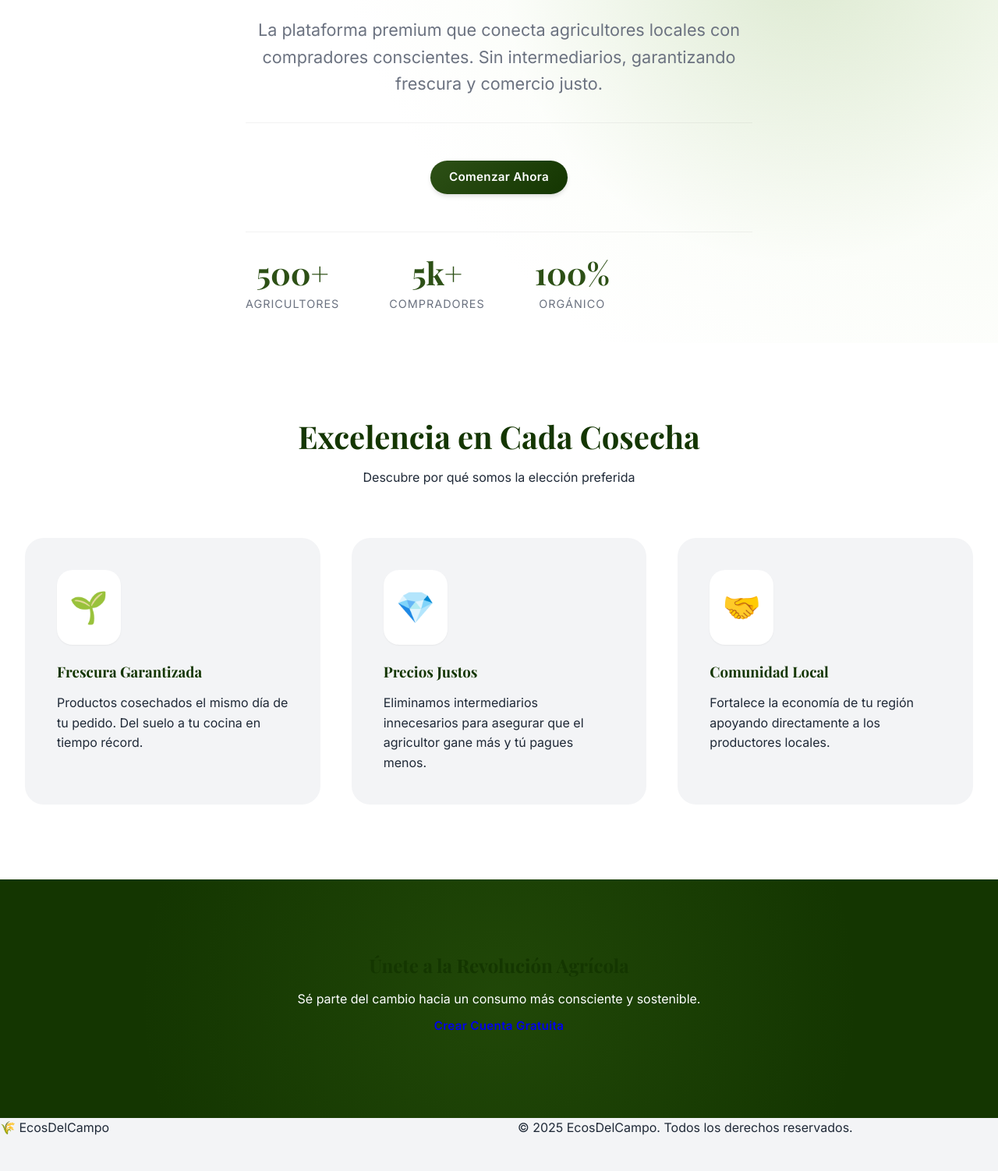
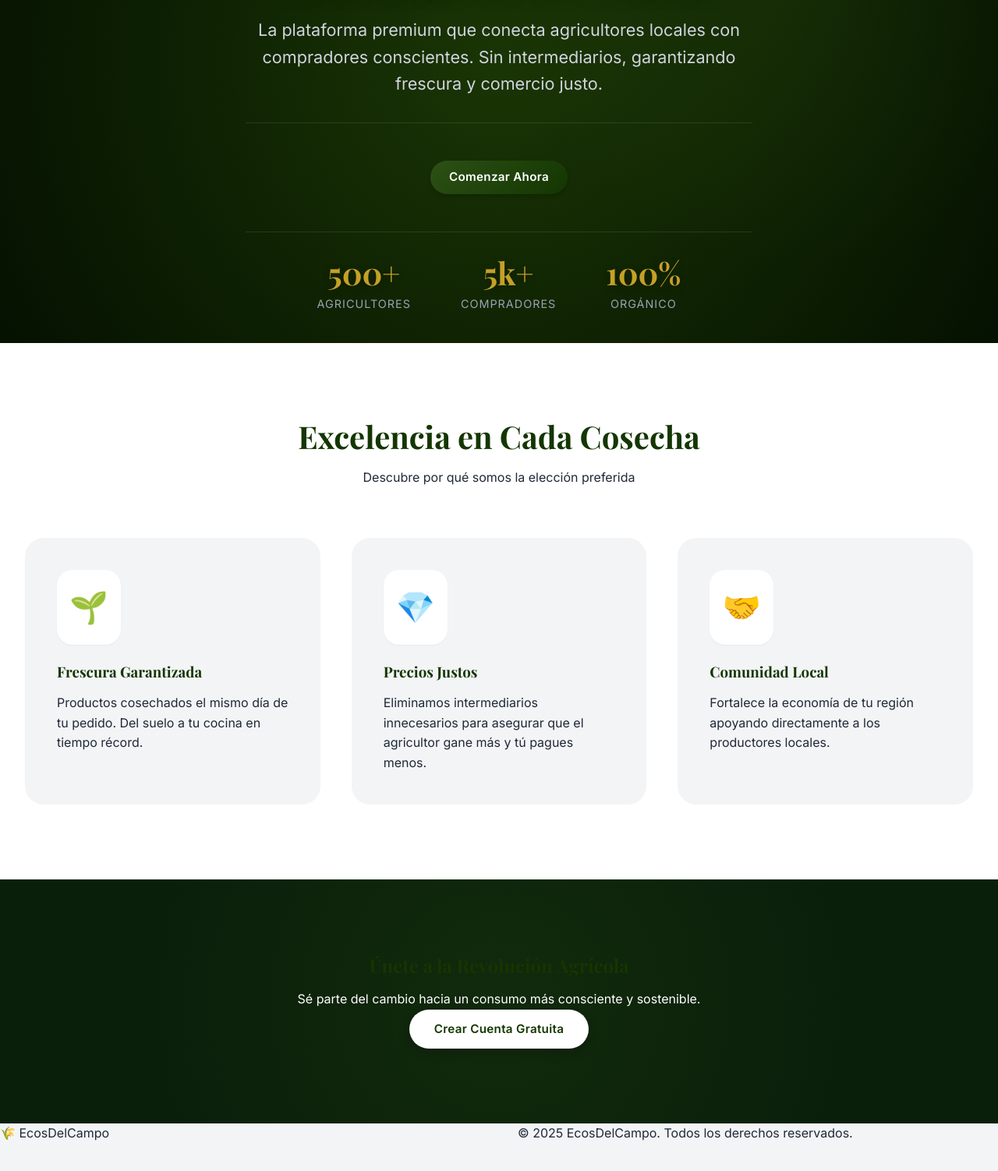
Before and after one commit to DanielGarciaS/EcosDelCampoBackWeb, a plain HTML site: page frontend/index.html in a window 1280 px wide. Shown: the part 280-1782 px from the top of the page at 78% size. Drawn offline with nearby package versions, Linux system fonts and the light colour scheme.

Commit message:
Feat: Rediseño Premium Dark Mode para Home Page

```diff
--- a/frontend/css/premium.css
+++ b/frontend/css/premium.css
@@ -184,7 +184,7 @@ h6 {
     font-size: 0.85rem;
 }
 
-/* ===== HERO SECTION ===== */
+/* ===== HERO SECTION (DARK THEME) ===== */
 .hero {
     position: relative;
     min-height: 90vh;
@@ -192,7 +192,8 @@ h6 {
     align-items: center;
     justify-content: center;
     padding-top: 80px;
-    background: radial-gradient(circle at top right, #f1f8e9 0%, #ffffff 60%);
+    background: radial-gradient(circle at center, #1a3505 0%, #051101 100%);
+    /* Fondo oscuro profundo */
     overflow: hidden;
 }
 
@@ -203,7 +204,7 @@ h6 {
     right: -10%;
     width: 60vw;
     height: 60vw;
-    background: radial-gradient(circle, rgba(83, 141, 34, 0.15) 0%, rgba(255, 255, 255, 0) 70%);
+    background: radial-gradient(circle, rgba(83, 141, 34, 0.1) 0%, rgba(0, 0, 0, 0) 70%);
     border-radius: 50%;
     z-index: 0;
     pointer-events: none;
@@ -215,26 +216,32 @@ h6 {
     text-align: center;
     max-width: 900px;
     padding: 0 2rem;
+    display: flex;
+    flex-direction: column;
+    align-items: center;
 }
 
 .hero-title {
     font-size: 4.5rem;
     line-height: 1.1;
     margin-bottom: 1.5rem;
-    background: linear-gradient(to right, var(--primary-dark), var(--primary-light));
+    background: linear-gradient(to right, #ffffff, #E7F3D4);
+    /* Blanco a verde muy suave */
     background-clip: text;
     -webkit-background-clip: text;
     -webkit-text-fill-color: transparent;
     letter-spacing: -1px;
+    text-shadow: 0 4px 20px rgba(0, 0, 0, 0.5);
 }
 
 .hero-subtitle {
     font-size: 1.35rem;
-    color: var(--text-muted);
+    color: #d1d5db;
+    /* Gris claro */
     margin-bottom: 3rem;
     max-width: 650px;
     padding-bottom: 2rem;
-    border-bottom: 1px solid rgba(0, 0, 0, 0.05);
+    border-bottom: 1px solid rgba(255, 255, 255, 0.1);
 }
 
 .hero-stats {
@@ -242,7 +249,10 @@ h6 {
     gap: 4rem;
     margin-top: 3rem;
     padding-top: 2rem;
-    border-top: 1px solid rgba(0, 0, 0, 0.05);
+    border-top: 1px solid rgba(255, 255, 255, 0.1);
+    justify-content: center;
+    /* Centrado */
+    width: 100%;
 }
 
 .stat-item {
@@ -254,14 +264,17 @@ h6 {
 .stat-number {
     font-size: 2.5rem;
     font-weight: 700;
-    color: var(--primary-main);
+    color: var(--accent-gold);
+    /* Dorado para resaltar */
     font-family: var(--font-serif);
     line-height: 1;
+    text-shadow: 0 2px 10px rgba(0, 0, 0, 0.3);
 }
 
 .stat-label {
     font-size: 0.9rem;
-    color: var(--text-muted);
+    color: #9ca3af;
+    /* Gris medio-claro */
     text-transform: uppercase;
     letter-spacing: 1px;
     margin-top: 0.5rem;
@@ -270,8 +283,10 @@ h6 {
 .avatar-circle {
     width: 80px;
     height: 80px;
-    background: var(--primary-soft);
-    color: var(--primary-dark);
+    background: rgba(255, 255, 255, 0.1);
+    backdrop-filter: blur(10px);
+    color: white;
+    border: 1px solid rgba(255, 255, 255, 0.2);
     border-radius: 50%;
     display: flex;
     align-items: center;
@@ -681,10 +696,11 @@ h6 {
     line-height: 1.7;
 }
 
-/* ===== CTA SECTION ===== */
+/* ===== CTA SECTION (DARK THEME) ===== */
 .cta {
     padding: 6rem 2rem;
-    background: var(--primary-dark);
+    background: #0a1f0a;
+    /* Dark green/black */
     color: white;
     text-align: center;
     position: relative;
@@ -698,7 +714,7 @@ h6 {
     left: 0;
     width: 100%;
     height: 100%;
-    background: radial-gradient(circle at center, rgba(83, 141, 34, 0.2) 0%, rgba(0, 0, 0, 0) 70%);
+    background: radial-gradient(circle at center, rgba(83, 141, 34, 0.1) 0%, rgba(0, 0, 0, 0) 70%);
     pointer-events: none;
 }
 
@@ -713,19 +729,39 @@ h6 {
     font-size: 3rem;
     color: white;
     margin-bottom: 1.5rem;
+    font-family: var(--font-serif);
 }
 
 .cta-text {
-    color: rgba(255, 255, 255, 0.8);
+    color: #d1d5db;
     font-size: 1.2rem;
     margin-bottom: 3rem;
 }
 
-/* ===== FOOTER ===== */
+.btn-white {
+    background: white;
+    color: var(--primary-dark);
+    padding: 0.8rem 2rem;
+    border-radius: 50px;
+    font-weight: 700;
+    text-decoration: none;
+    transition: all 0.3s ease;
+    box-shadow: 0 4px 15px rgba(0, 0, 0, 0.2);
+}
+
+.btn-white:hover {
+    transform: translateY(-3px);
+    box-shadow: 0 10px 20px rgba(0, 0, 0, 0.3);
+    background: #f3f4f6;
+}
+
+/* ===== FOOTER (DARK THEME) ===== */
 .footer {
-    background: #0F2901;
+    background: #051101;
+    /* Very dark */
     color: white;
     padding: 4rem 2rem 2rem;
+    border-top: 1px solid rgba(255, 255, 255, 0.05);
 }
 
 .footer-content {
```
